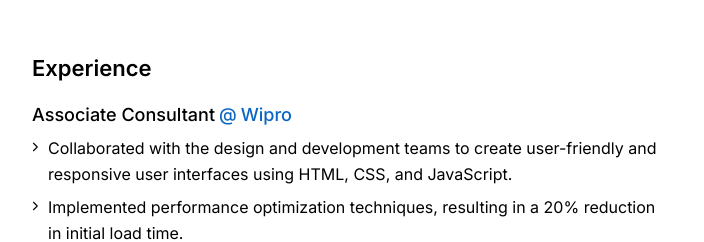
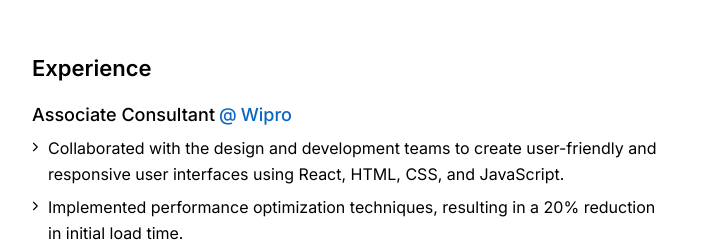
Before and after one commit to srinivas180/portfolio-2, a plain HTML site: page index.html in a window 1280 px wide. Shown: the part 780-1022 px from the top of the page, without its empty margins (282-986 px from the left). Drawn offline with Linux system fonts and the light colour scheme.

Commit message:
experience description

```diff
--- a/index.html
+++ b/index.html
@@ -117,7 +117,7 @@
 
                     <ul class="experience__list">
                         <li class="experience__list-item">Collaborated with the design and development teams to
-                            create user-friendly and responsive user interfaces using
+                            create user-friendly and responsive user interfaces using React,
                             HTML, CSS, and JavaScript.
                         </li>
                         <li class="experience__list-item">Implemented performance optimization techniques,
```
